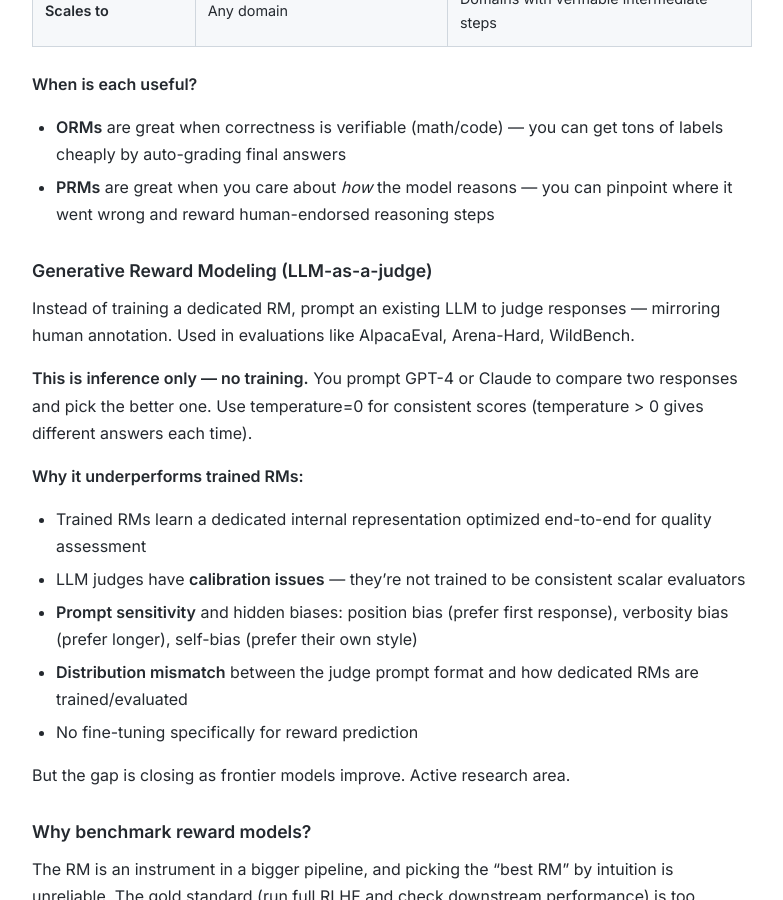
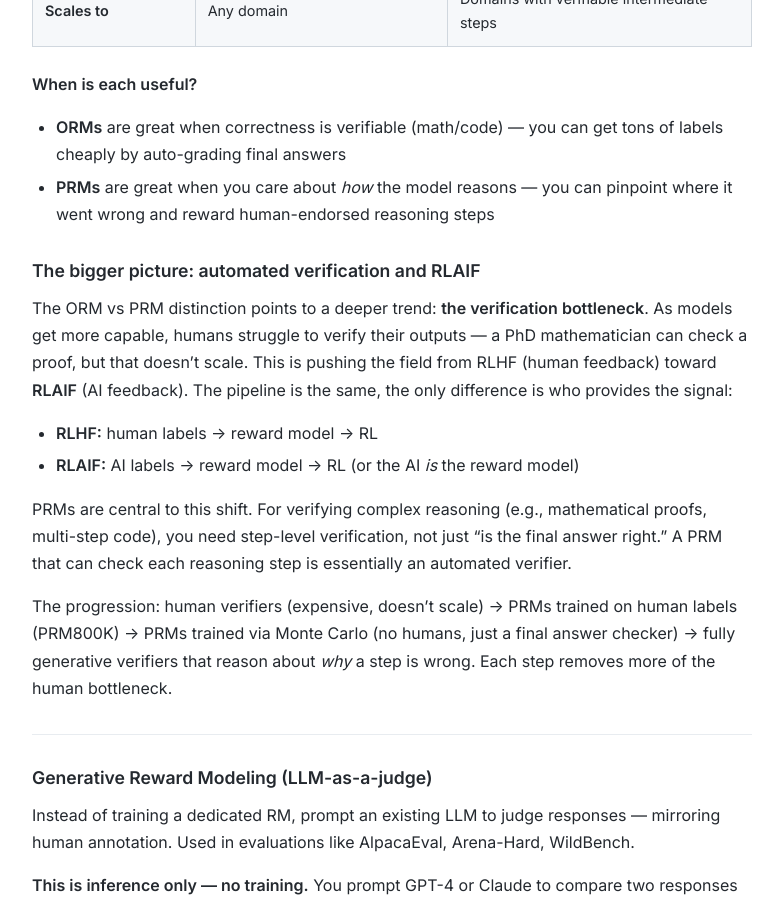
Before and after one commit to shreyasrajesh0308/RLHF-Reading-Group, a Jekyll site: the page built from notes/week03.md, in a window 1280 px wide and 900 px high, scrolled down 11065 px. Shown: the whole window, without its empty margins (248-1031 px from the left). Built offline with Jekyll 4.4.1, drawn with Linux system fonts in a browser that asks for light colours; our own code applies the rules of GitHub Pages for plain Markdown files.

Commit message:
Add verification bottleneck & RLAIF section after ORM/PRM tradeoffs

```diff
--- a/notes/week03.md
+++ b/notes/week03.md
@@ -299,6 +299,19 @@ Step 3: The answer is 1.2                  ✗ (PRM: incorrect)
 - **ORMs** are great when correctness is verifiable (math/code) — you can get tons of labels cheaply by auto-grading final answers
 - **PRMs** are great when you care about *how* the model reasons — you can pinpoint where it went wrong and reward human-endorsed reasoning steps
 
+### The bigger picture: automated verification and RLAIF
+
+The ORM vs PRM distinction points to a deeper trend: **the verification bottleneck**. As models get more capable, humans struggle to verify their outputs — a PhD mathematician can check a proof, but that doesn't scale. This is pushing the field from RLHF (human feedback) toward **RLAIF** (AI feedback). The pipeline is the same, the only difference is who provides the signal:
+
+- **RLHF:** human labels → reward model → RL
+- **RLAIF:** AI labels → reward model → RL (or the AI *is* the reward model)
+
+PRMs are central to this shift. For verifying complex reasoning (e.g., mathematical proofs, multi-step code), you need step-level verification, not just "is the final answer right." A PRM that can check each reasoning step is essentially an automated verifier.
+
+The progression: human verifiers (expensive, doesn't scale) → PRMs trained on human labels (PRM800K) → PRMs trained via Monte Carlo (no humans, just a final answer checker) → fully generative verifiers that reason about *why* a step is wrong. Each step removes more of the human bottleneck.
+
+---
+
 ### Generative Reward Modeling (LLM-as-a-judge)
 
 Instead of training a dedicated RM, prompt an existing LLM to judge responses — mirroring human annotation. Used in evaluations like AlpacaEval, Arena-Hard, WildBench.
```
